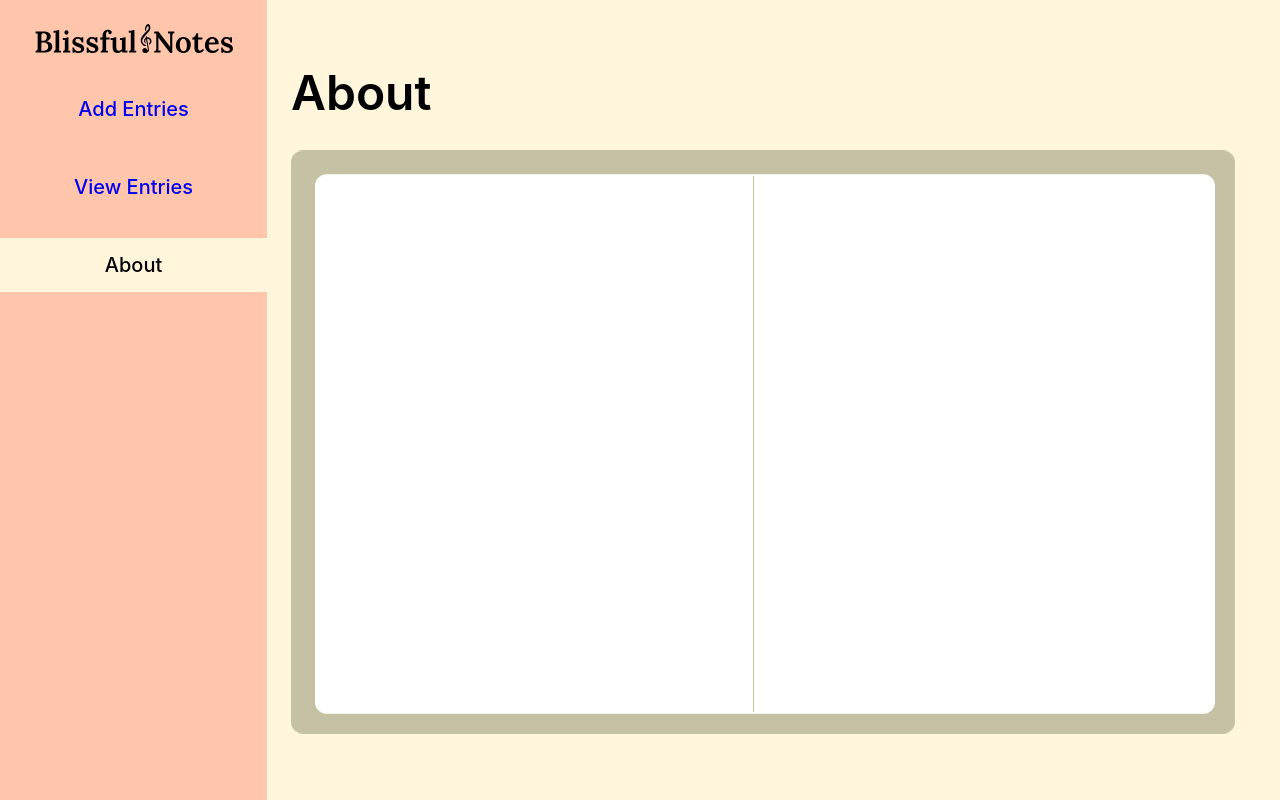
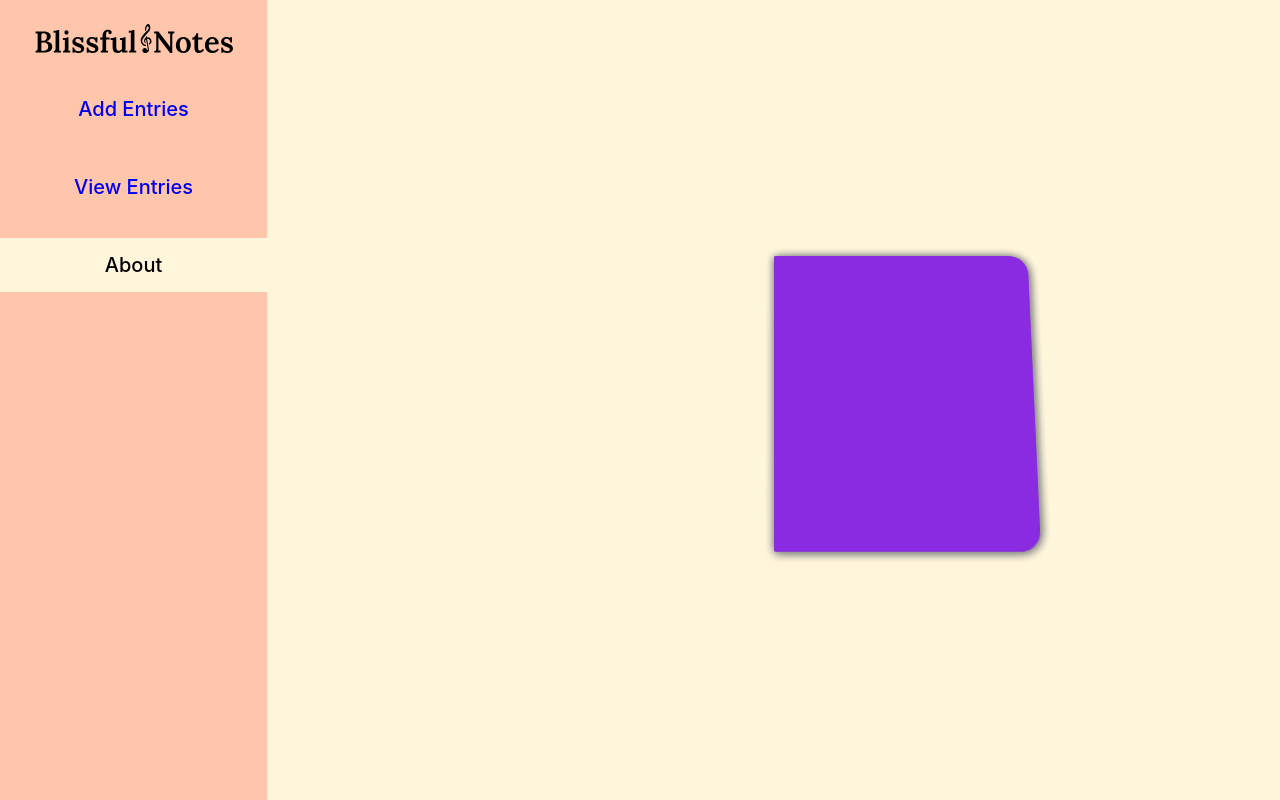
Before and after one commit to SopiaLee/sopia-lee-capstoneProject, a React (Create React App) app in the folder sopia-lee-capstoneproject/: page /about in a window 1280 px wide. Built offline with nearby package versions, Linux system fonts and the light colour scheme.

Commit message:
add book opening and closing animation

```diff
--- a/sopia-lee-capstoneproject/src/pages/Aboutpage/Aboutpage.jsx
+++ b/sopia-lee-capstoneproject/src/pages/Aboutpage/Aboutpage.jsx
@@ -1,9 +1,18 @@
 import "./Aboutpage.scss";
+import logo from "../../assets/logo/BlissfulNote-logo.svg";
+import { useState } from "react";
 
 function Aboutpage() {
+  const [isTurned, setIsTurned] = useState(false);
+
+  const handleOpenClick = () => {
+    console.log("triggered");
+    setIsTurned(!isTurned);
+  };
+
   return (
     <>
-      <div className="book__page">
+      {/* <div className="book__page">
         <div className="book__heading">About</div>
         <div className="book__cover">
           <div className="book__paper">
@@ -13,6 +22,22 @@ function Aboutpage() {
             </div>
           </div>
         </div>
+      </div> */}
+      {/* //////// */}
+      <div
+        className={isTurned ? "books books--active" : "books"}
+        onClick={handleOpenClick}
+      >
+        <div className="covers"></div>
+        <div className="pages"></div>
+        <div className="pages"></div>
+        <div className="pages"></div>
+        <div className="pages"></div>
+        <div className="pages"></div>
+        <div className="last-pages">
+          <img src={logo} className="examplelogo"></img>
+        </div>
+        <div className="back-covers"></div>
       </div>
     </>
   );
--- a/sopia-lee-capstoneproject/src/pages/Aboutpage/Aboutpage.scss
+++ b/sopia-lee-capstoneproject/src/pages/Aboutpage/Aboutpage.scss
@@ -1,12 +1,99 @@
-.book {
-    &__right2 {
-    float: right;
-        height: 100%;
-        border-left: 1px solid #C4C1A4;
-        padding-left: 24px;
-        position: relative;
-    }
-    &__left2 {
-        width: auto;
-    }
+// .book {
+//     &__right2 {
+//     float: right;
+//         height: 100%;
+//         border-left: 1px solid #C4C1A4;
+//         padding-left: 24px;
+//         position: relative;
+//     }
+//     &__left2 {
+//         width: auto;
+//     }
+// }
+
+
+//////////////////////////////////////
+.examplelogo {
+    width: 100px;
+    position: relative;
+    z-index: -1;
 }
+.books {
+    display:flex;
+    align-items: center;
+    cursor: pointer;
+    margin-left: auto;
+    margin-right: auto;
+    perspective: 1000px;
+}
+.books--active .covers {
+    transform:rotateX(10deg) rotateY(-180deg);
+}
+
+.books--active .pages {
+    transform:rotateX(10deg) rotateY(-180deg);
+    z-index: 2;
+}
+
+.covers {
+    z-index: 1;
+    transition: all 3s;
+}
+.back-covers {
+    z-index: -2;
+}
+
+.covers,
+.back-covers {
+    height: 300px;
+    width: 260px;
+    background: blueviolet;
+    border-radius: 2px 20px 20px 2px;
+    position: absolute;
+    box-shadow: 1px 1px 10px gray;
+    transform: rotateX(10deg);
+    transform-origin: center left;
+}
+.pages,
+.last-pages {
+    height: 280px;
+    width: 250px;
+    background: white;
+    position:absolute;
+    border-radius: 2px 10px 10px 2px;
+    transform: rotateX(20deg);
+    transform-origin: center left;
+    z-index: -1;
+}
+
+.pages:nth-child(2){
+    transition-duration: 3s;
+}
+.pages:nth-child(3){
+    transition-duration: 2.6s;
+}
+.pages:nth-child(4){
+    transition-duration: 2.2s;
+}
+.pages:nth-child(5){
+    transition-duration: 1.8s;
+}
+.pages:nth-child(6){
+    transition-duration: 1.4s;
+}
+
+.books--active .pages:nth-child(2) {
+    transition-duration: 6s;
+}
+.books--active .pages:nth-child(3) {
+    transition-duration: 5.6s;
+}
+.books--active .pages:nth-child(4) {
+    transition-duration: 5.2s;
+}
+.books--active .pages:nth-child(5) {
+    transition-duration: 4.8s;
+}
+.books--active .pages:nth-child(6) {
+    transition-duration: 4.4s;
+}
```
